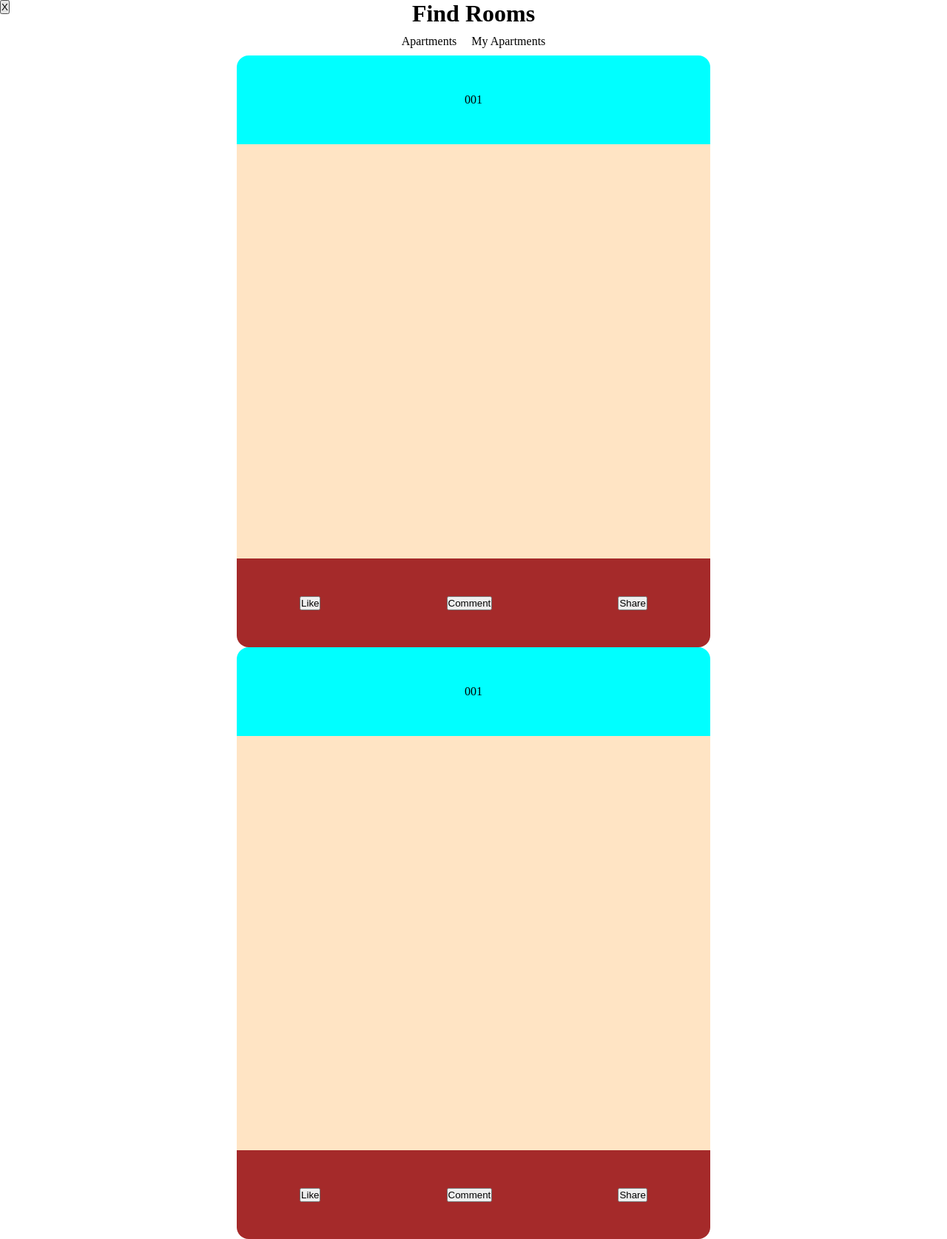
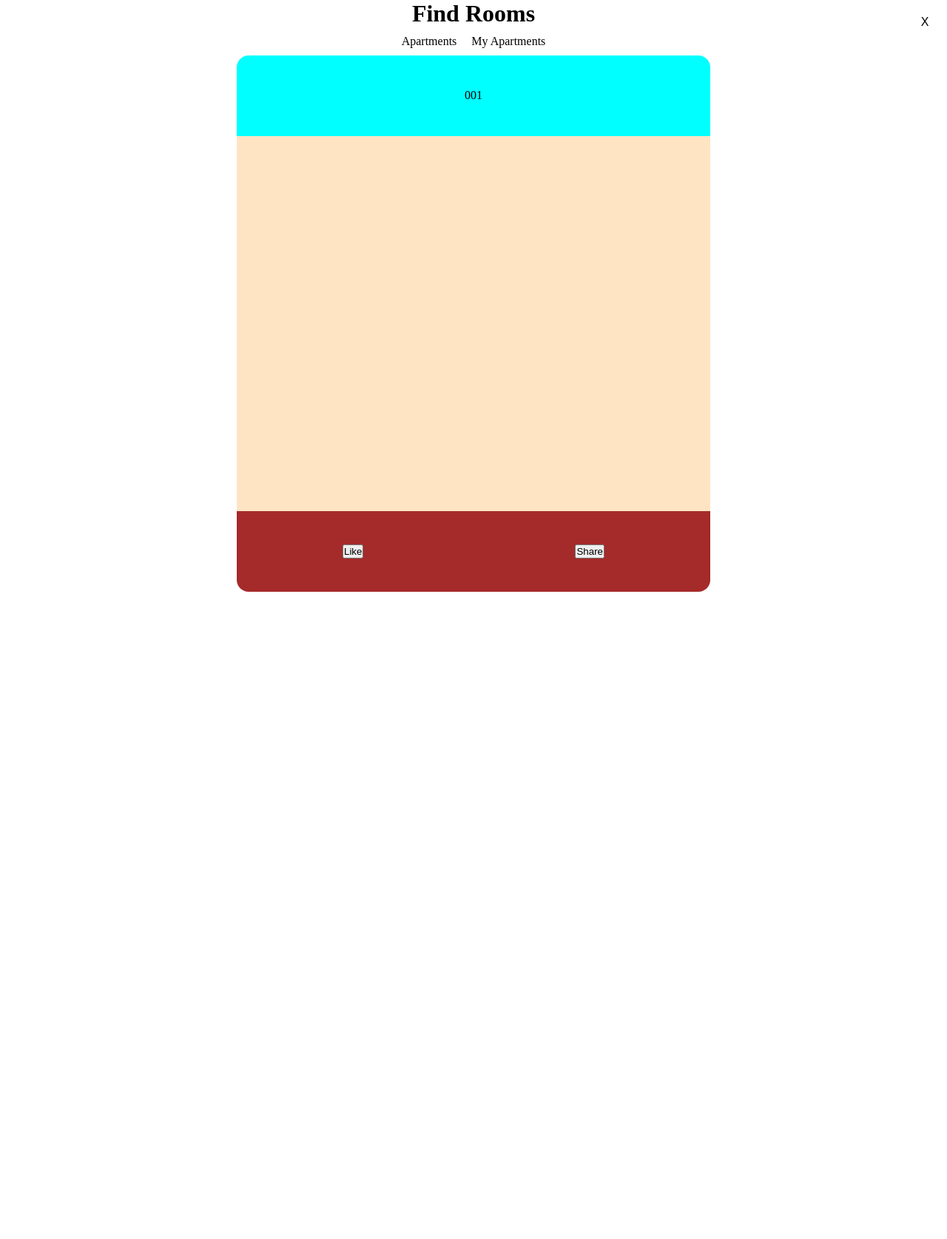
Before and after one commit to carlo-baron/Apartment-for-Rants, a PHP site: page /main.php in a window 1280 px wide. Shown: the whole page at 74% size. After the commit the page ends 800 px from the top, so only its background shows below. Run offline with PHP 8.4, Linux system fonts and the light colour scheme; the visitor is signed in with stand-in values (Sample User, id 1).

Commit message:
removed the comment feature
i figured that i might just make a feature to open the post like any other social media

```diff
--- a/BLOG MAKER/main.css
+++ b/BLOG MAKER/main.css
@@ -1,15 +1,32 @@
+* {
+    box-sizing: border-box;
+}
+
 html, body {
-    height: 100%;
+    height: 100vh;
     margin: 0;
     padding: 0;
+}
+
+body {
+    display: flex;
+    flex-direction: column;
 }
 
 h1{
     text-align: center;
 }
 
-#logout-button{
+#logout-button {
     position: absolute;
+    top: 10px;
+    right: 10px;
+    width: 40px;
+    height: 40px;
+    font-size: 16px;
+    background-color: transparent;
+    border: none;
+    cursor: pointer;
 }
 
 #tabs{
@@ -28,6 +45,7 @@ h1{
     justify-content: center;
     height: 100%;
 }
+
 
 #posts-container{
     width: 50vw;
@@ -80,12 +98,3 @@ h1{
 .like-btn:hover~.reaction-tab{
     display: block;
 }
-
-.comment-box{
-    display: none;
-    border-radius: 1rem;
-    height: 10%;
-    width: 100%;
-    background-color: blue;
-    margin-top: -25px;
-}
--- a/BLOG MAKER/main.js
+++ b/BLOG MAKER/main.js
@@ -7,15 +7,7 @@ document.addEventListener("click", function (event){
         console.log(`Liked post ${postId}`);
     }else if(target.classList.contains("comment-btn")){
         console.log(`Commented post ${postId}`);
-        const commentBox = postBody.nextElementSibling;
-
-        const displayState = commentBox.style.display;
-
-        if(displayState == "none"){
-            commentBox.style.display = "block";
-        }else{
-            commentBox.style.display = "none";
-        }
+        //open post
     }else if(target.classList.contains("share-btn")){
         console.log(`Shared post ${postId}`);
     }
--- a/BLOG MAKER/main.php
+++ b/BLOG MAKER/main.php
@@ -19,6 +19,7 @@
         <a href="main.php">Apartments</a>
         <a href="my-apartment.php">My Apartments</a>
     </section>
+
     <section id="apartments">
         <div id="posts-container">
 
@@ -30,27 +31,8 @@
                 <div class="post-interactions">
                     <button class="like-btn" data-post-id="1">Like</button>
                     <div class="reaction-tab" data-post-id="1"></div>
-                    <button class="comment-btn" data-post-id="1">Comment</button>
                     <button class="share-btn" data-post-id="1">Share</button>
                 </div>
-            </div>
-            <div class="comment-box">
-            </div>
-
-            <div class="post-body" data-post-id="1">
-                <div class="post-head">
-                    <div class="post-number">001</div>
-                </div>
-                <div class="post-content"></div>
-                <div class="post-interactions">
-                    <button class="like-btn" data-post-id="1">Like</button>
-                    <button class="comment-btn" data-post-id="1">Comment</button>
-                    <button class="share-btn" data-post-id="1">Share</button>
-                    <div class="reaction-tab"></div>
-                </div>
-            </div>
-            <div class="comment-box">
-            </div>
 
         </div>
     </section>
```
Also changed, not shown: BLOG MAKER/my-apartment.css (+15 -1 lines).
